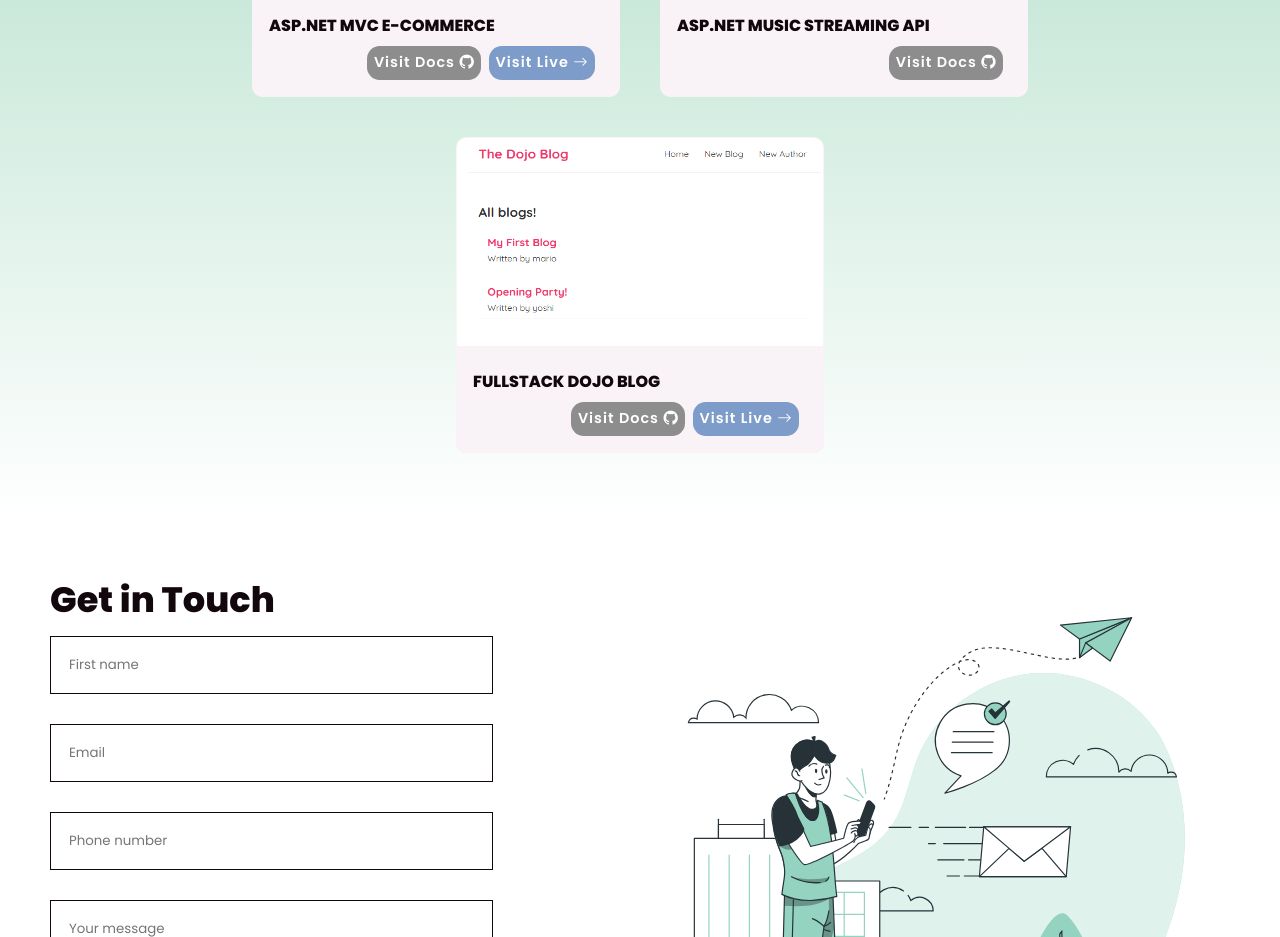
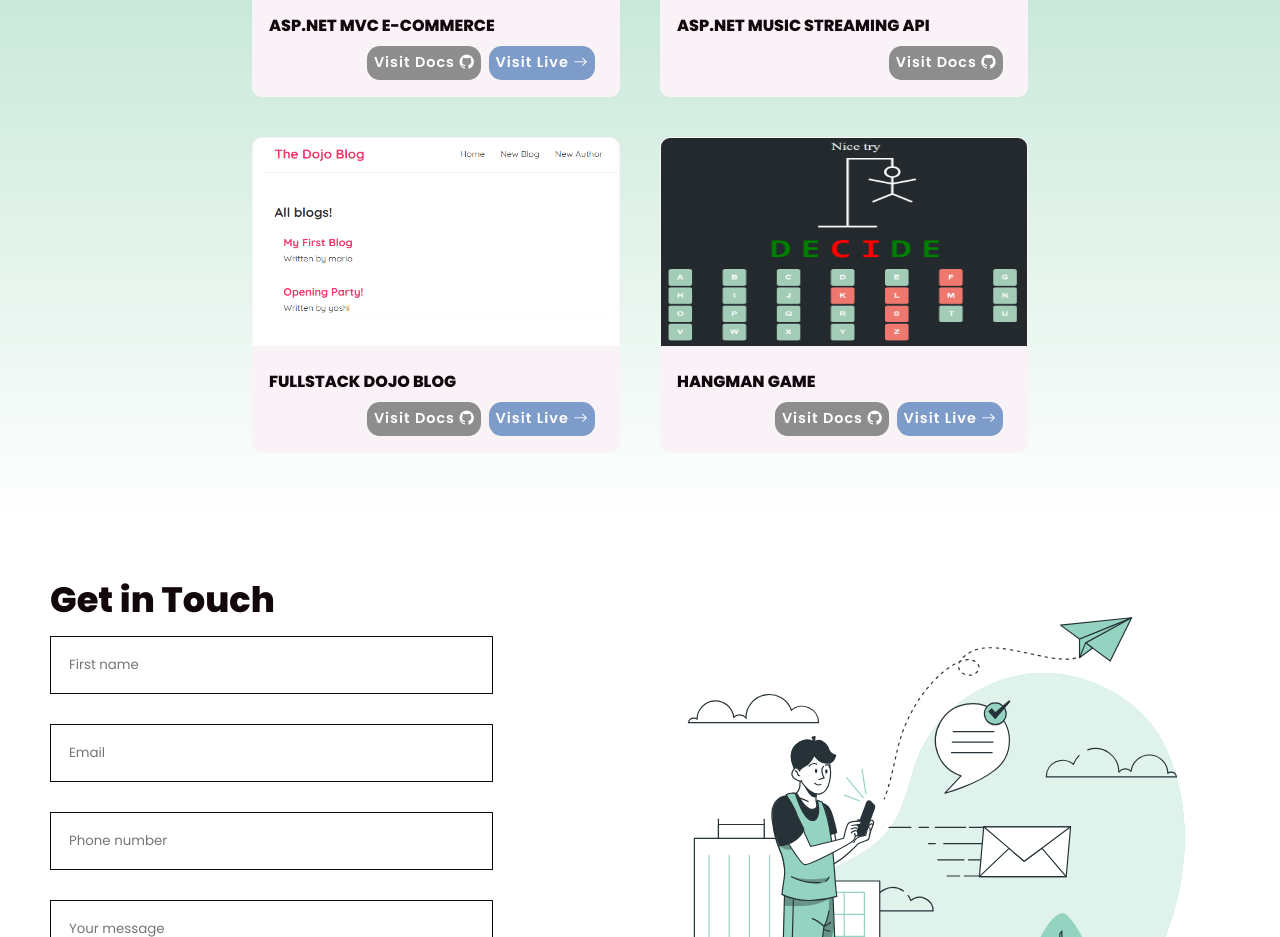
Before and after one commit to ahmads1990/PortfolioWebsite, a plain HTML site: page index.html in a window 1280 px wide. Shown: the part 2001-2938 px from the top of the page. Drawn offline with nearby package versions, Linux system fonts and the light colour scheme.

Commit message:
Update with hangman project

```diff
--- a/index.html
+++ b/index.html
@@ -200,6 +200,28 @@
                         </div>
                     </div>
                 </div>
+
+                <div class="project-card">
+                    <div class="project-image">
+                        <img src="/Assets/Projects/Hangman.png" alt="Hangman project thumbnail" />
+                    </div>
+                    <div class="project-info">
+                        <!-- <p class="project-category"></p> -->
+                        <strong class="project-title"> Hangman game </strong>
+                        <!-- <div class="project-desc">
+                            <i class="bi bi-caret-right-fill"></i>
+                            <span class="project-desc-text"></span>
+                        </div> -->
+                        <div class="project-links">
+                            <a href="https://github.com/ahmads1990/ReactHangmanGame" class="hero-button git-link">
+                                Visit Docs <i class="bi bi-github"></i>
+                            </a>
+                            <a href="https://hangman.ahmadkhaled.me/" class="hero-button live-link">
+                                Visit Live <i class="bi bi-arrow-right"></i>
+                            </a>
+                        </div>
+                    </div>
+                </div>
             </div>
         </section>
 
```
Also changed, not shown: Assets/Projects/Hangman.png (added).
